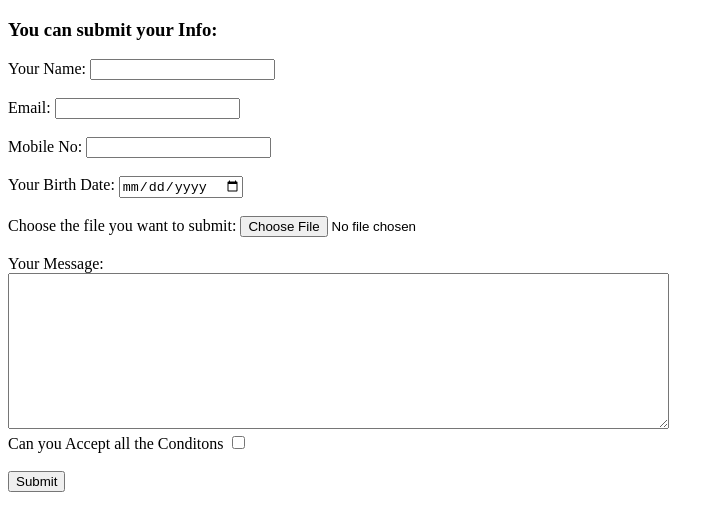
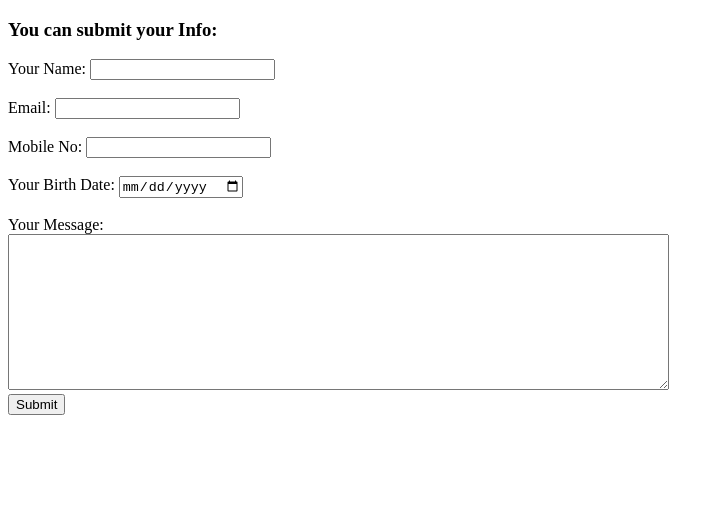
Before and after one commit to sanket-prog/cv, a plain HTML site: page Addinfo.html in a window 1280 px wide. Shown: the whole page, without its empty margins (0-724 px from the left). Drawn offline with Linux system fonts and the light colour scheme.

Commit message:
Update Addinfo.html

```diff
--- a/Addinfo.html
+++ b/Addinfo.html
@@ -15,12 +15,8 @@
       <input type="tel" name="Your No" value=""><br><br>
       <label>Your Birth Date:</label>
       <input type="date" name="Your Dob" value=""><br><br>
-      <label>Choose the file you want to submit:</label>
-      <input type="file" name="Your File" value=""><br><br>
       <label>Your Message:</label><br>
       <textarea name="Your Message" rows="10" cols="80"></textarea><br>
-      <label>Can you Accept all the Conditons</label>
-      <input type="checkbox" name="" value=""><br><br>
       <input type="submit" name="">
     </form>
   </body>
```
